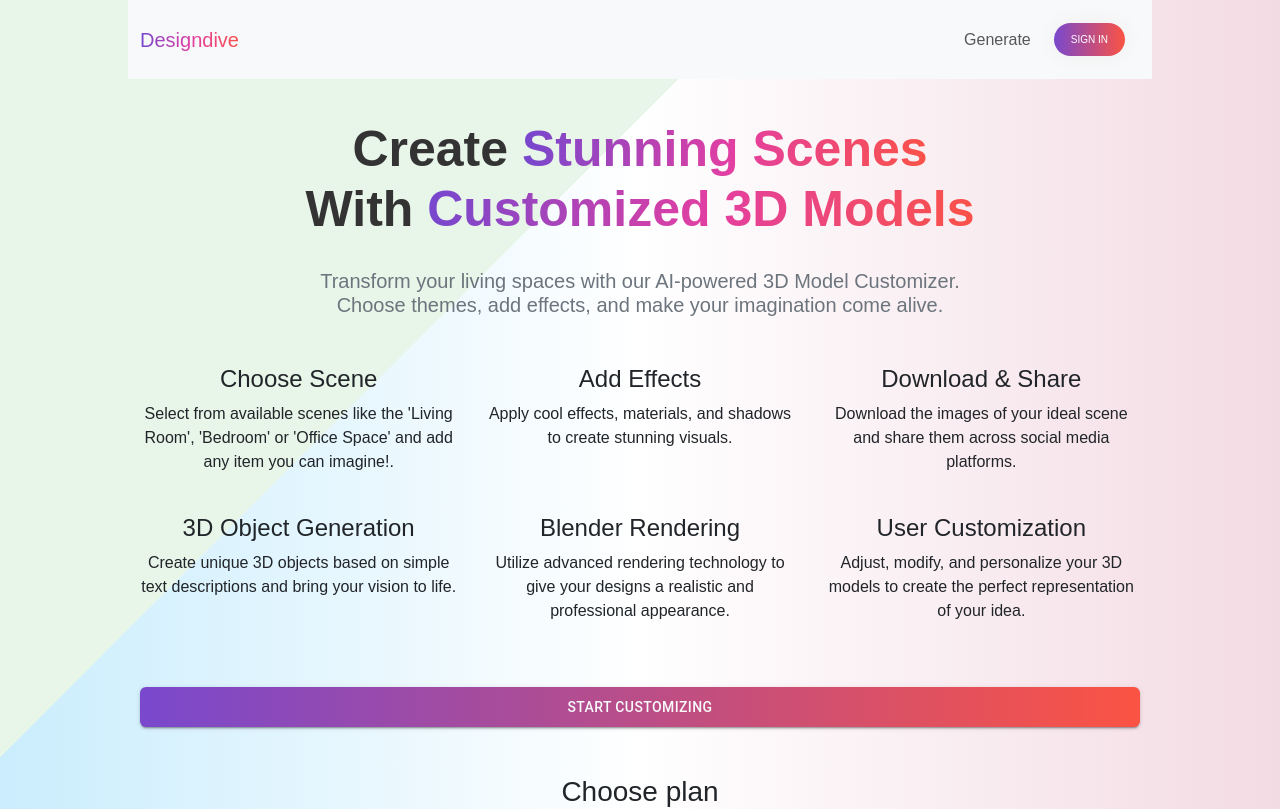
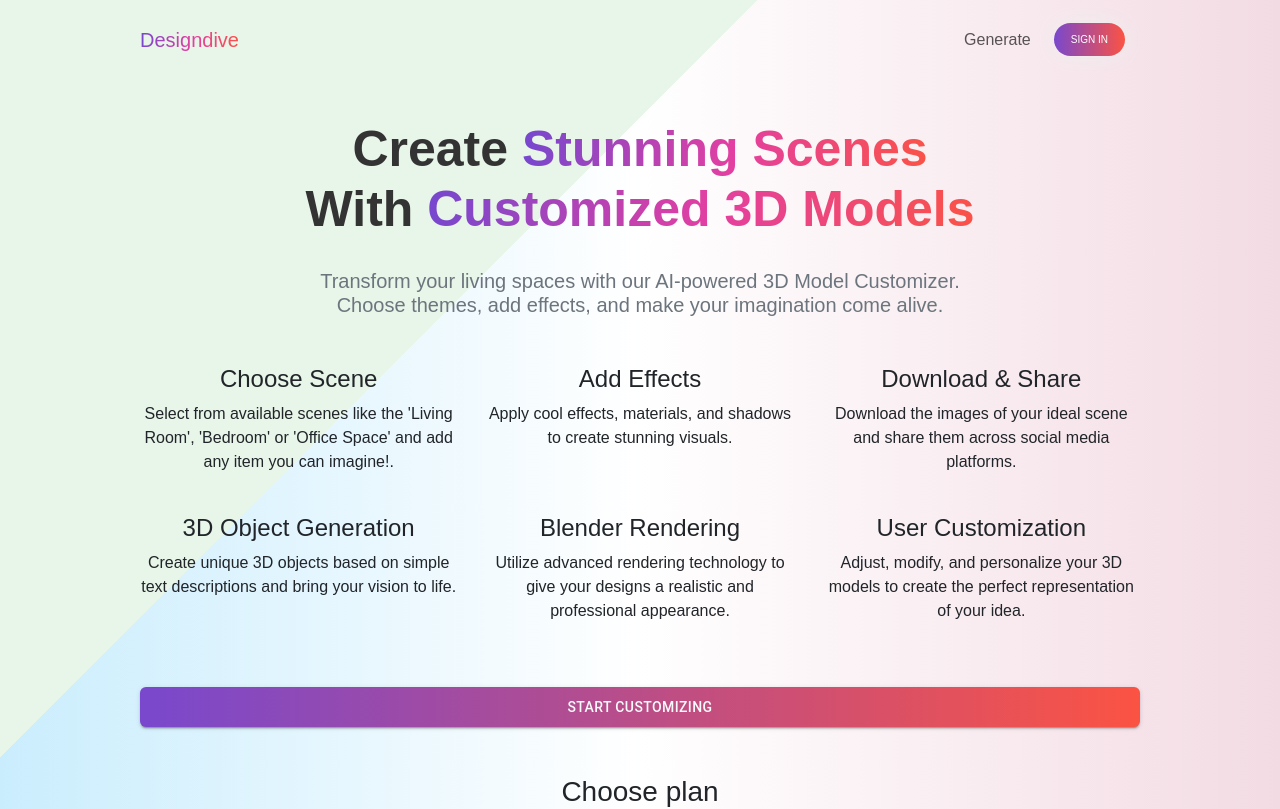
Before and after one commit to DLOVRIC2/designdive, a React (Create React App) app in the folder frontend/: page / in a window 1280 px wide. Shown: the top 809 px of the page. Built offline with nearby package versions, Linux system fonts and the light colour scheme.

Commit message:
transparent color on navbar

```diff
--- a/frontend/src/features/Style/navbar.css
+++ b/frontend/src/features/Style/navbar.css
@@ -43,3 +43,9 @@
     color: #fff;
     text-decoration: none;
   }
+
+
+
+  .navbar {
+    background-color: transparent !important;
+  }
```
